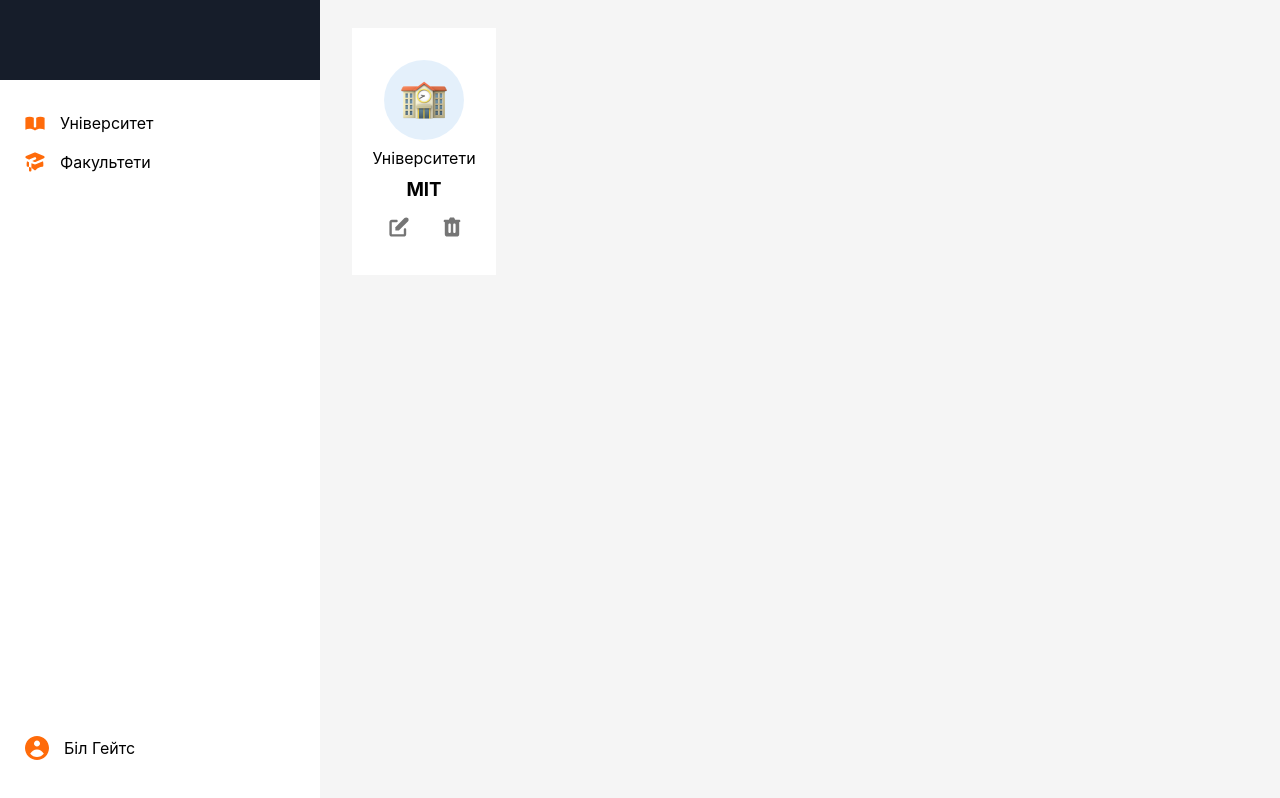
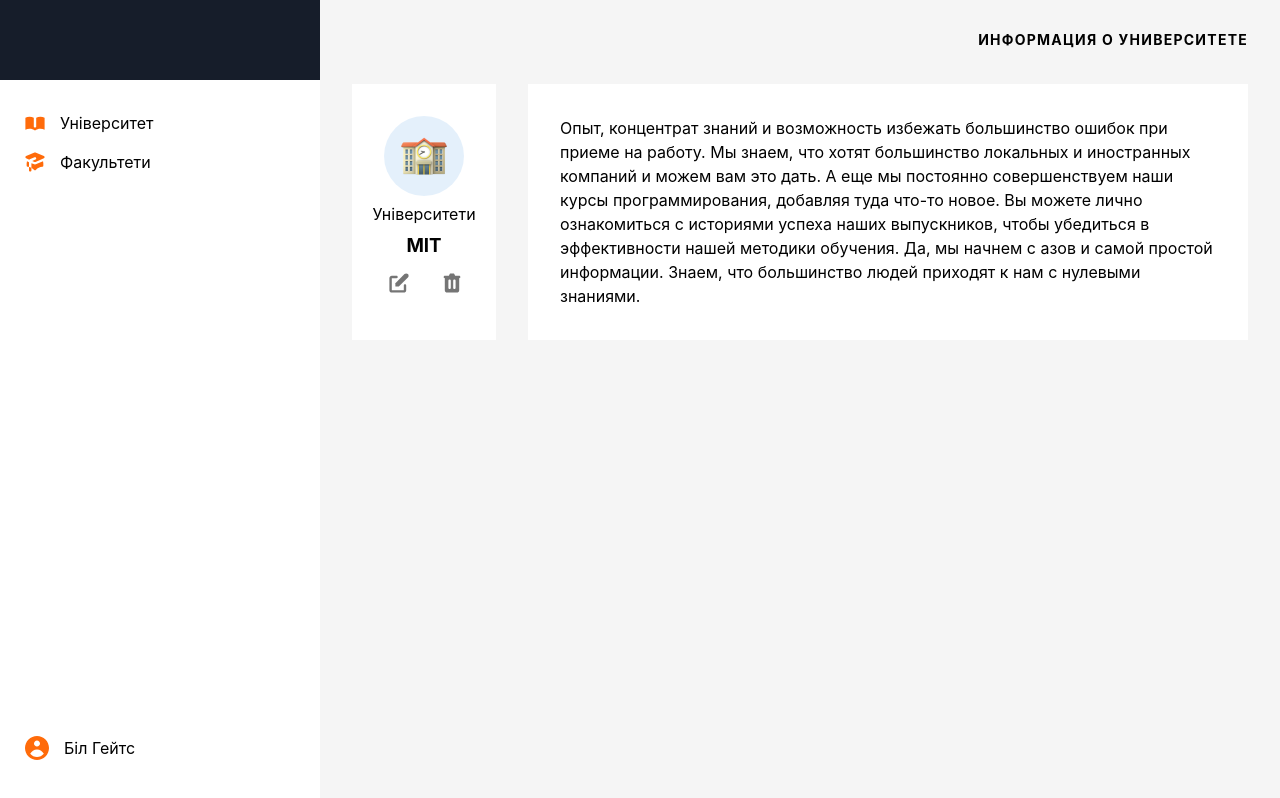
Before and after one commit to Ostapiuss/react_bc_45, a React (Create React App) app: page / in a window 1280 px wide. Built offline with nearby package versions, Linux system fonts and the light colour scheme.

Commit message:
add Section component

```diff
--- a/package.json
+++ b/package.json
@@ -4,6 +4,7 @@
   "private": true,
   "homepage": "https://ostapiuss.github.io/react_bc_45/",
   "dependencies": {
+    "@emotion/styled": "^11.10.6",
     "@testing-library/jest-dom": "^5.16.3",
     "@testing-library/react": "^12.1.4",
     "@testing-library/user-event": "^13.5.0",
--- a/src/components/App.jsx
+++ b/src/components/App.jsx
@@ -2,11 +2,13 @@ import React from 'react';
 import { Sidebar } from './Sidebar';
 import { Main } from './Main';
 import { Card } from 'components/Card';
+import { Paper } from './Paper';
 
 import universityData from 'constants/universityData.json';
 
 import '../../node_modules/modern-normalize/modern-normalize.css';
 import 'index.css';
+import { Section } from './Section';
 
 class App extends React.Component {
   render() {
@@ -15,7 +17,24 @@ class App extends React.Component {
         <Sidebar />
 
         <Main>
-          <Card universityName={universityData.name} />
+          <Section title="Информация о университете" position="right">
+            <div className="university-wrapper">
+              <Card universityName={universityData.name} />
+              <Paper className="university-card">
+                <p>
+                  Опыт, концентрат знаний и возможность избежать большинство
+                  ошибок при приеме на работу. Мы знаем, что хотят большинство
+                  локальных и иностранных компаний и можем вам это дать. А еще
+                  мы постоянно совершенствуем наши курсы программирования,
+                  добавляя туда что-то новое. Вы можете лично ознакомиться с
+                  историями успеха наших выпускников, чтобы убедиться в
+                  эффективности нашей методики обучения. Да, мы начнем с азов и
+                  самой простой информации. Знаем, что большинство людей
+                  приходят к нам с нулевыми знаниями.
+                </p>
+              </Paper>
+            </div>
+          </Section>
         </Main>
       </div>
     );
--- /dev/null
+++ b/src/components/Section/Section.jsx
@@ -0,0 +1,18 @@
+import { StyledSection } from './StyledSection';
+import cn from 'classnames';
+
+export function Section({ children, title, position, icon }) {
+  return (
+    <StyledSection>
+      <h2
+        className={cn('section-title', {
+          'position-right': position === 'right',
+        })}
+      >
+        {icon && <img src={icon} alt="icon" />}
+        {title}
+      </h2>
+      <div className="section-content">{children}</div>
+    </StyledSection>
+  );
+}
--- /dev/null
+++ b/src/components/Section/StyledSection.js
@@ -0,0 +1,16 @@
+import styled from '@emotion/styled';
+
+export const StyledSection = styled.section`
+  .section-title {
+    margin-bottom: 32px;
+
+    font-size: 14px;
+    line-height: 1.71;
+    letter-spacing: 1.25px;
+    text-transform: uppercase;
+  }
+
+  .position-right {
+    text-align: right;
+  }
+`;
--- /dev/null
+++ b/src/components/Section/index.jsx
@@ -0,0 +1 @@
+export * from './Section';
--- a/src/index.css
+++ b/src/index.css
@@ -45,3 +45,12 @@ a {
   text-decoration: none;
   color: inherit;
 }
+
+.university-card {
+  padding: 32px;
+}
+
+.university-wrapper {
+  display: flex;
+  gap: 32px;
+}
```
Also changed, not shown: 1 other file (tests, documents, lock files or other folders).
